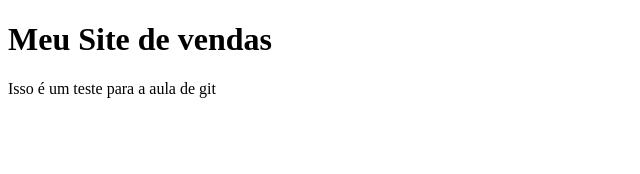
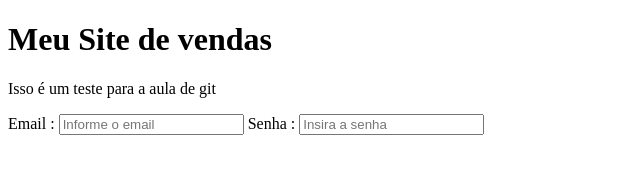
Before and after one commit to Gabriel-sera234/serafim204, a plain HTML site: page index.html in a window 1280 px wide. Shown: the whole page, without its empty margins (0-640 px from the left). Drawn offline with Linux system fonts and the light colour scheme.

Commit message:
Segunda versão do meu site

```diff
--- a/index.html
+++ b/index.html
@@ -8,6 +8,9 @@
 <body>
     <h1> Meu Site de vendas </h1>
     <p> Isso é um teste para a aula de git </p>
-    <imput
+    <label>Email : </label>
+    <input type="email" placeholder="Informe o email">
+    <label> Senha :</label>
+    <input type="senha" placeholder="Insira a senha">
 </body>
 </html>
```
